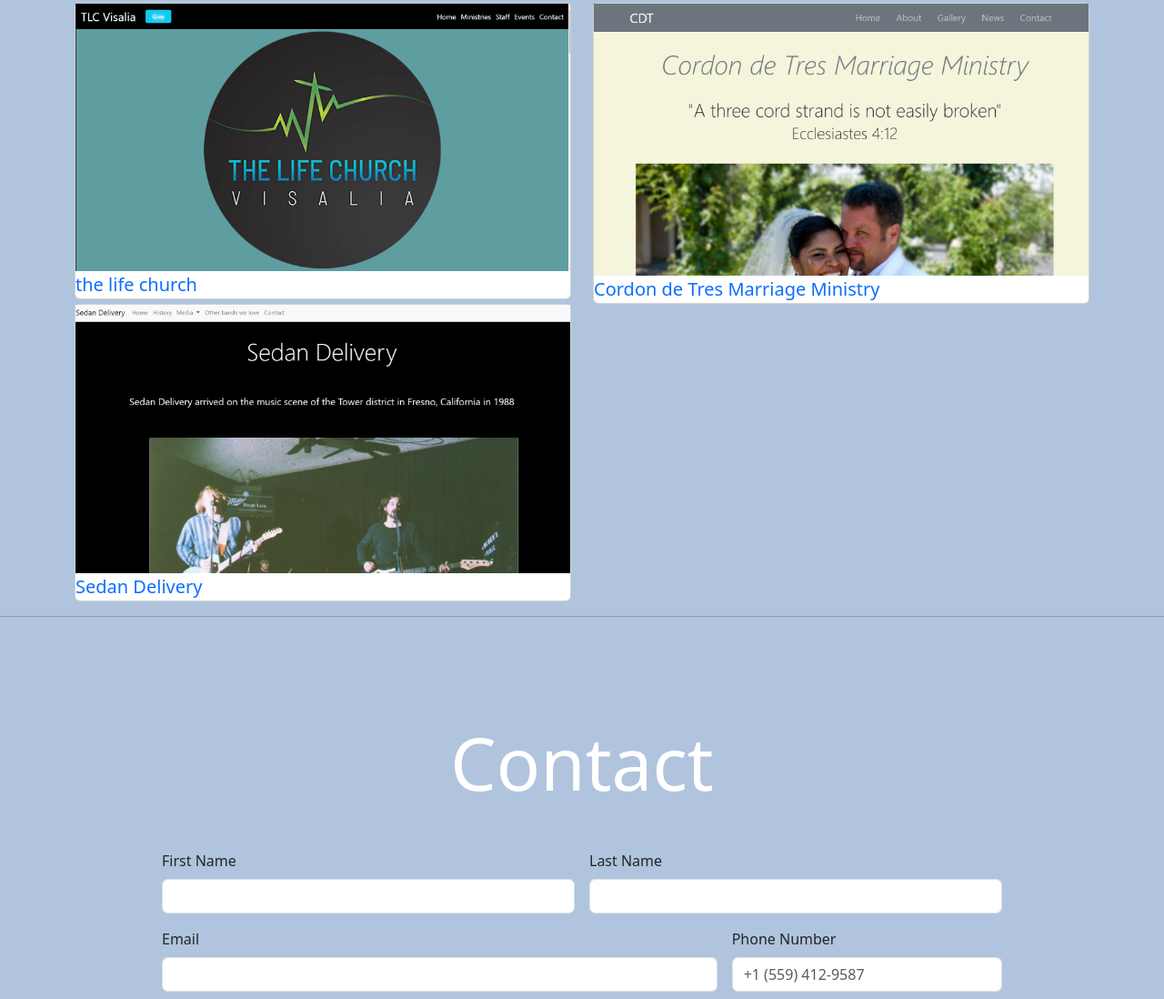
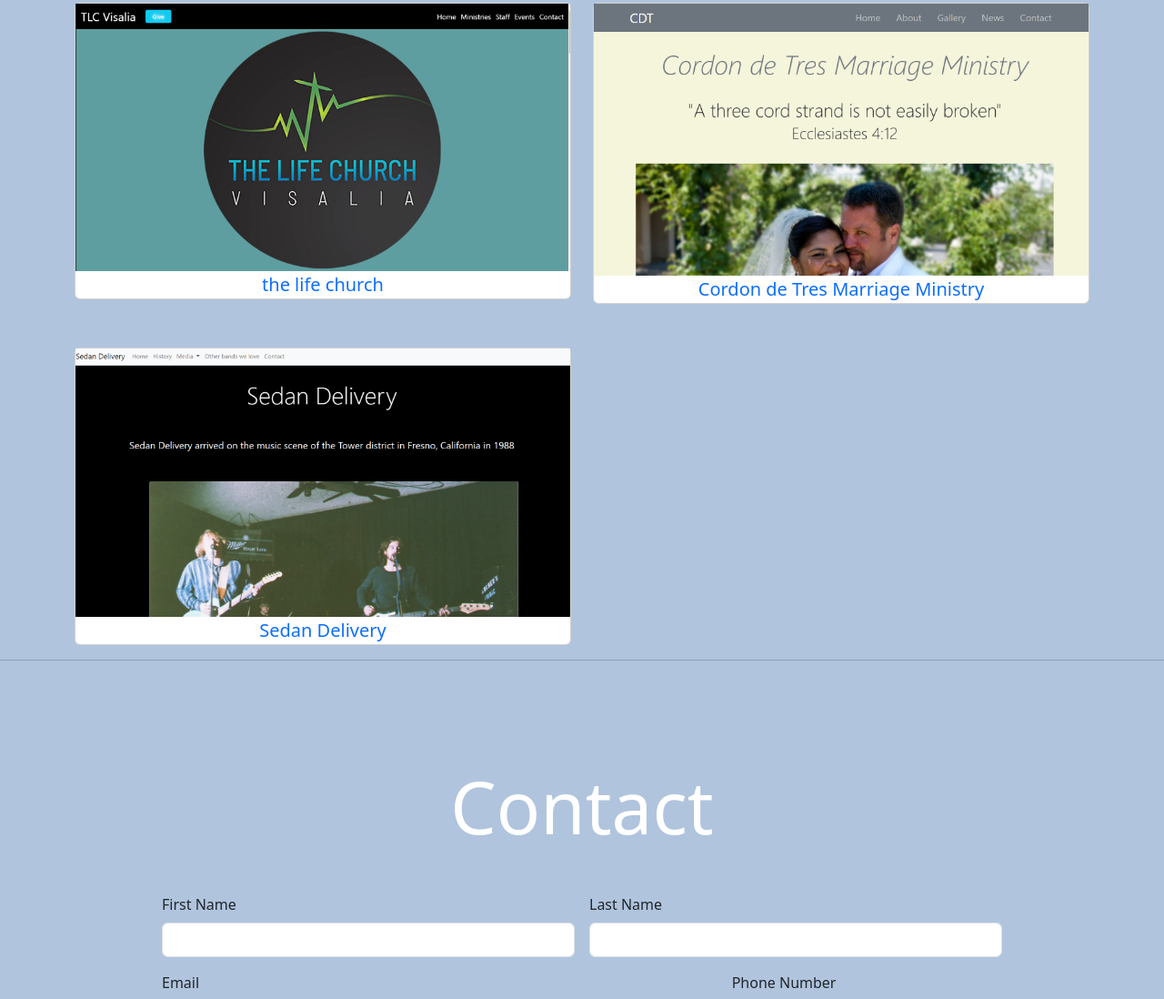
Before and after one commit to PastorJoseph/Portfoilio, a plain HTML site: page index.html in a window 1280 px wide. Shown: the part 3496-4594 px from the top of the page at 91% size. Drawn offline with nearby package versions, Linux system fonts and the light colour scheme.

Commit message:
additions

```diff
--- a/index.html
+++ b/index.html
@@ -108,19 +108,19 @@ Photo by <a  href="https://unsplash.com/@cgower?utm_source=unsplash&utm_medium=r
                 <div class="col-6">
                   <div class="card">
                   <img class="img-fluid" src="img/TLC Website.png"  alt="">
-                  <a class="fs-5" href="https://www.the-life-church.org/" target="_blank">the life church</a>
+                  <a class="fs-5 text-center" href="https://www.the-life-church.org/" target="_blank">the life church</a>
                 </div></div>
 
                 <div class="col-6">
                   <div class="card">
                   <img class="img-fluid" src="img/CDT Website.png" alt="">
-                 <a  class="fs-5" href="https://www.cordondetres.com/" target="_blank">Cordon de Tres Marriage Ministry</a>
+                 <a  class="fs-5 text-center" href="https://www.cordondetres.com/" target="_blank">Cordon de Tres Marriage Ministry</a>
                 </div>
               </div>
                 <div class="col-6">
-                  <div class="card">
+                  <div class="card mt-5">
                   <img class="img-fluid" src="img/sedan delivery.png" alt="">
-                 <a  class="fs-5" href="https://pastorjoseph.github.io/SedanDelivery/" target="_blank">Sedan Delivery</a>
+                 <a  class="fs-5 text-center " href="https://pastorjoseph.github.io/SedanDelivery/" target="_blank">Sedan Delivery</a>
                 </div>
               </div>
               </div>
```
